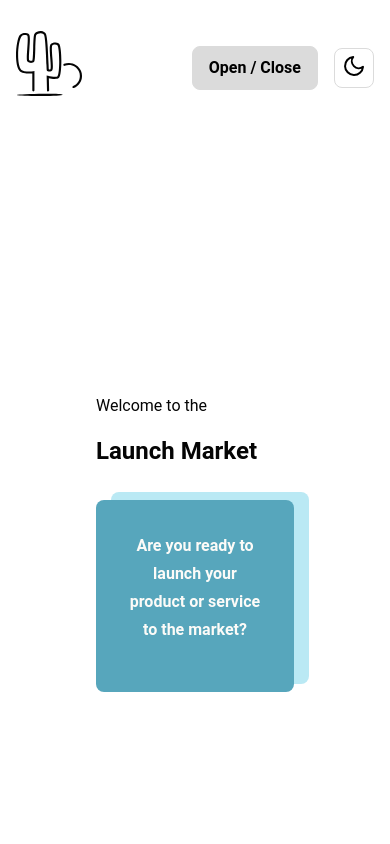
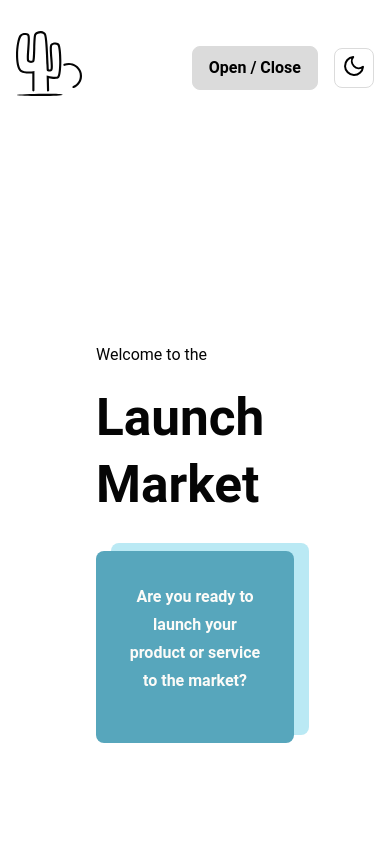
Before and after one commit to melissakipp/thelaunchmarket, a Next.js app: page / in a window 390 px wide. Shown: the top 844 px of the page. Built offline with nearby package versions, Linux system fonts and the light colour scheme.

Commit message:
Modify h1 and h2 mobile view

```diff
--- a/src/styles/typography.scss
+++ b/src/styles/typography.scss
@@ -8,8 +8,9 @@ h5 {
 }
 
 h1 {
-  /* font-size: 6vw; */
+  // font-size: 6vw;
   font-size: 4.209rem;
+
   margin-top: 0;
 }
 
@@ -43,12 +44,14 @@ p {
 @media screen and (max-width: 400px) {
   h1 {
     /* 1.5 * 16 = 24px */
-    font-size: 1.5rem;
+    // font-size: 1.5rem;
+    font-size: 3.209rem;
   }
 
   h2 {
     /* 1.125 * 16 = 18px */
-    font-size: 1.125rem;
+    // font-size: 1.125rem;
+    font-size: 2.157rem;
   }
 
   p {
```
